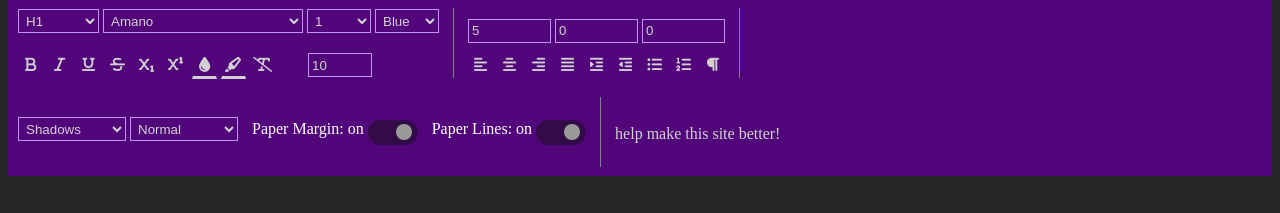
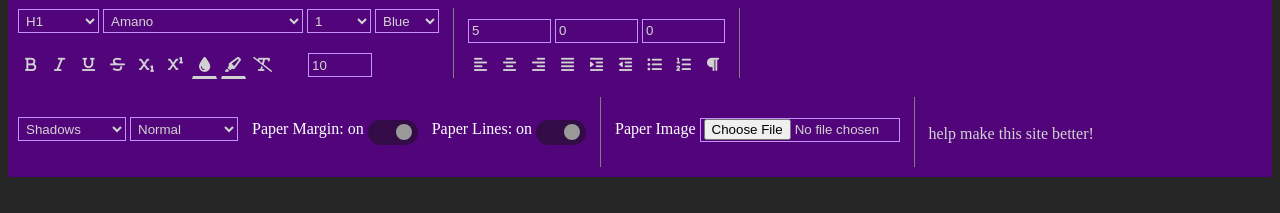
Before and after one commit to ParthNikam/Write-Without-Writing, a website: page index.html in a window 1280 px wide. Shown: the part 135-348 px from the top of the page. Drawn offline with nearby package versions, Linux system fonts and the light colour scheme; a script that the page names is missing; a web font is replaced by a local one.

Commit message:
Update index.html

```diff
--- a/index.html
+++ b/index.html
@@ -1,6 +1,7 @@
 <!DOCTYPE html>
 <html>
     <head>
+        <script async src="https://www.googletagmanager.com/gtag/js?id=UA-125454191-4"></script>
         <script src="https://ajax.googleapis.com/ajax/libs/jquery/3.3.1/jquery.min.js"></script>
         <script async src="https://www.googletagmanager.com/gtag/js?id=UA-125454191-4"></script>
         <script src="https://kit.fontawesome.com/7ca7bf12b1.js" crossorigin="anonymous"></script>
@@ -105,6 +106,8 @@
                         <option value="#ba3807">Red</option>
                     </select>
                 </div>
+
+
                 <br>
                 <button class="button" onclick="execCmd('bold');">                <i class="fa fa-bold"></i></button>
                 <button class="button" onclick="execCmd('italic');">              <i class="fa fa-italic"></i></button>
@@ -187,9 +190,20 @@
                     <input aria-checked="true" checked aria-label="Paper Line Button" id="paper-line-toggle" type="checkbox" style="display: inline-block; "/>
                     <div></div>
                 </label>
-            </div>
-            <div class="separator"></div>
-	<a target="blank" href="https://github.com/ParthNikam/Write-Without-Writing" style="color:lightgrey;position:relative; bottom:20px;left:10px;">help make this site better!</a>
+                </div>
+                <div class="separator"></div>
+                <div class="ribbon-section" style="position: relative; bottom:25px;">
+                    <div calss="tooltip">
+                        <div class="upload-paper-container">
+                            <label for="paper-file">
+                                Paper Image
+                            </label>
+                            <input accept=".jpg, .jpeg, .png" type="file" id="paper-file"/>
+                        </div>
+                    </div>
+                </div>
+                <div class="separator"></div>
+	            <a target="blank" href="https://github.com/ParthNikam/Write-Without-Writing" style="color:lightgrey;position:relative; bottom:20px;left:10px;">help make this site better!</a>
 
         </div>
 
@@ -311,8 +325,8 @@
             function setFontTo(fontName) {
                 const styleName = 'note';
                 if (document.getElementById("new_font")) {
-                newFontStyleSheet = document.getElementById("new_font");
-                document.getElementById("note").removeChild(newFontStyleSheet);
+                    newFontStyleSheet = document.getElementById("new_font");
+                    document.getElementById("note").removeChild(newFontStyleSheet);
                 }
                 var parent = document.getElementById(styleName);
                 var newFontStyleSheet = document.createElement("style");
```
